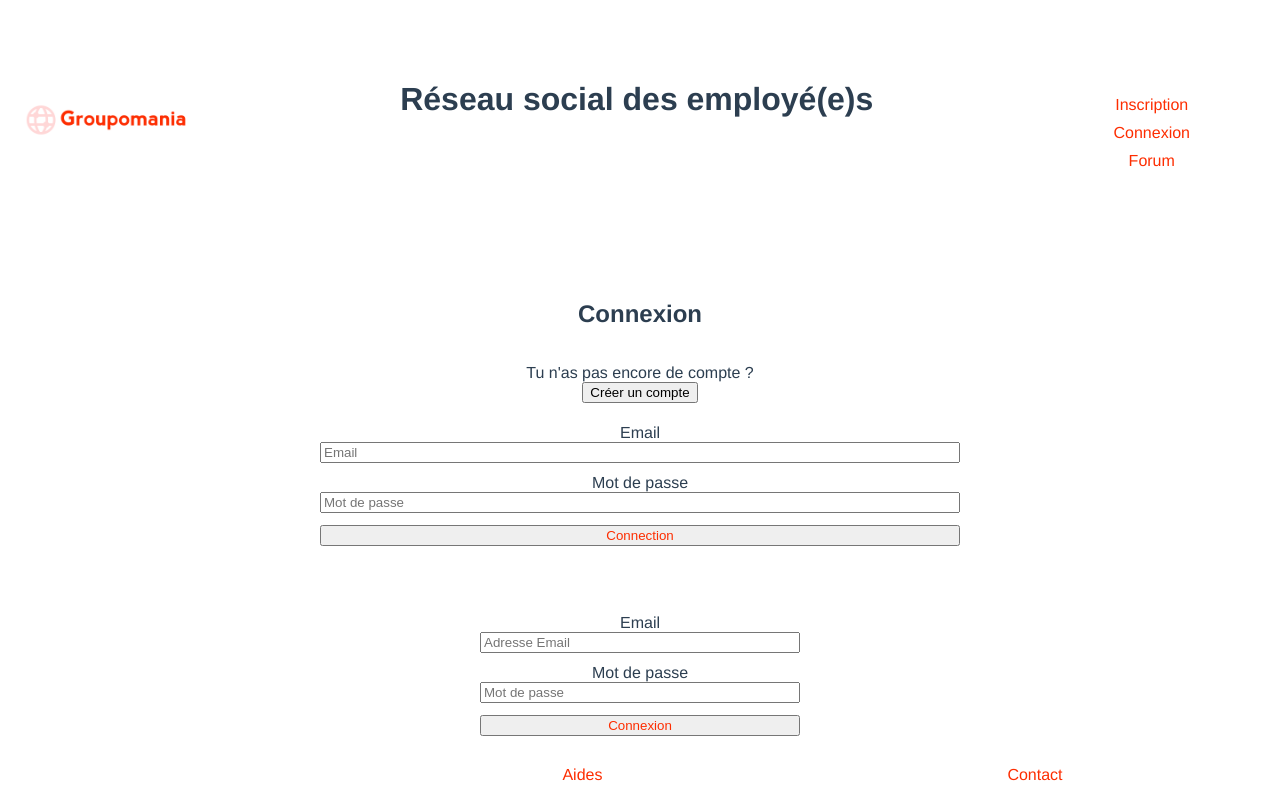
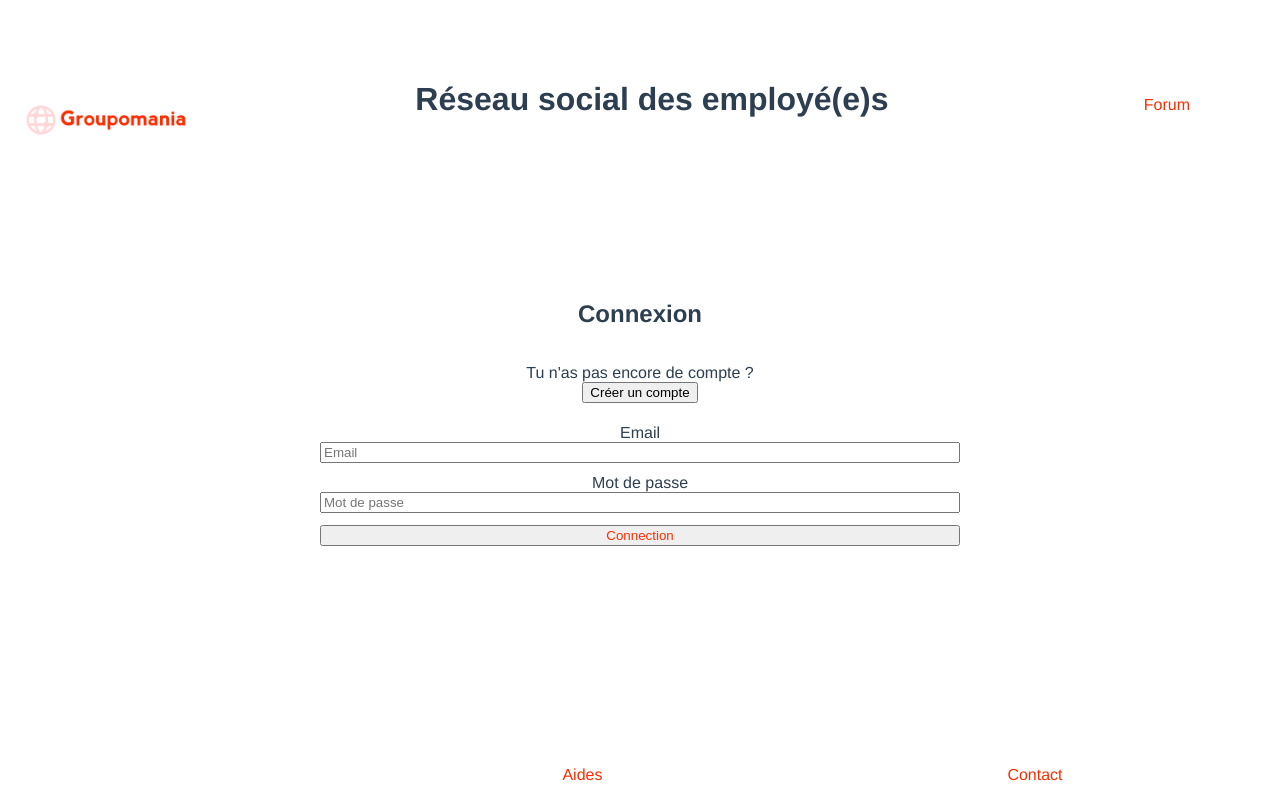
Before and after one commit to Etudiantoc-dev/p7_front_rs, a Vue app: page / in a window 1280 px wide. Built offline with nearby package versions, Linux system fonts and the light colour scheme.

Commit message:
Form avec les routeurs

```diff
--- a/src/App.vue
+++ b/src/App.vue
@@ -4,7 +4,7 @@
       <Header :image="logo" />
     </div>
 <section>
-  <FormUtilisateur/>
+
 </section>
     <router-view />
     <Footer />
@@ -13,14 +13,14 @@
 <script>
 import Header from "./components/Header.vue";
 import Footer from "./components/Footer.vue";
-import FormUtilisateur from "./components/FormUtilisateur.vue"
+
 import { mapState } from "vuex";
 
 export default {
   name: "App",
   components: {
     Header,
-    FormUtilisateur,
+
     Footer,
   },
 
--- a/src/components/FormConnexion.vue
+++ /dev/null
@@ -1,98 +0,0 @@
-<template>
-  <div class="form_group">
-    <form id="app">
-
-      <div class="form_group">
-        <label for="email">Email</label>
-        <input
-          class="form-control"
-          type="email"
-          id="email"
-          name="email"
-          v-model= "email"
-          placeholder="Adresse Email"
-        />
-      </div>
-      <div class="form_group">
-        <label for="password">Mot de passe</label>
-        <input
-          type="text"
-          class="form-control"
-          id="password"
-          name="password"
-          v-model = "password"
-          placeholder="Mot de passe"
-        />
-      </div>
-      <div class="form_group">
-        <input
-          type="submit"
-          value="Connexion"
-          class="bouton_connexion"
-          id="bouton"
-        />
-        <p id="erreur" style="color: orangered; width: max-content"></p>
-      </div>
-    </form>
-  </div>
-</template>
-<script>
-export default {
-  name: "FormConnexion",
-  props: ["email","password"]
-};
-</script>
-<style lang="css">
-body {
-  width: 100%;
-  margin: auto;
-}
-/* SECTION formulaire */
-.form_group {
-  display: flex;
-  flex-direction: column;
-  justify-content: center;
-  width: 50%;
-  margin: auto;
-  height: 50px;
-}
-.form_group,
-label {
-  display: flex;
-  justify-content: center;
-}
-.bouton_connexion {
-  color: #fd2d01;
-  margin-top: 15px;
-}
-/* Responsive */
-
-@media (max-width: 768px) {
-  header {
-    display: flex;
-    justify-content: space-between;
-    flex-direction: column;
-    width: 100%;
-    margin: auto;
-  }
-  .logo_header {
-    margin: auto;
-    width: 20%;
-  }
-  h1 {
-    font-size: 20px;
-    margin: auto;
-  }
-  ul,
-  a {
-    display: flex;
-    justify-content: center;
-    color: #fd2d01;
-    margin-top: 10px;
-    padding-left: 20px;
-  }
-  section {
-    margin-top: 20px;
-  }
-}
-</style>
--- a/src/components/Header.vue
+++ b/src/components/Header.vue
@@ -1,5 +1,3 @@
-
-
 <template>
   <header>
     <img class="logo_header" :src="image.source" :alt="image.alt" />
@@ -7,13 +5,6 @@
     <h1>Réseau social des employé(e)s</h1>
 
     <ul>
-      <li><router-link to="./Signup">
-        <a href="inscription">Inscription</a>
-        </router-link>
-      </li>
-      <li>
-        <router-link to="/"> <a href="connexion">Connexion</a></router-link>
-      </li>
       <li>
         <router-link to="/PublicationForum">
           <a href="Forum">Forum</a>
@@ -23,7 +14,7 @@
   </header>
 </template>
 
-   <script>
+<script>
 export default {
   name: "Header",
   props: {
--- a/src/router/index.js
+++ b/src/router/index.js
@@ -1,29 +1,19 @@
 import Vue from 'vue'
 import Router from 'vue-router'
-import Accueil from '../views/Accueil.vue'
-import Signup from '../views/Signup.vue'
+import AccueilUtilisateur from '../views/AccueilUtilisateur.vue'
 import VueRouter from 'vue-router'
 import Publication from '../views/PublicationForum.vue'
-import CreerSinscrire from '../components/CreerSinscrire.vue'
+
 
 Vue.use(VueRouter)
 
 export default new Router({
   routes : [
-    {
-      path:'/CreerSinscrire',
-      name:'creerSinscrire',
-      component : CreerSinscrire
-    },
+
     {
       path: '/',
-      name: 'accueil',
-      component: Accueil
-    },
-    {
-      path:'/Signup',
-      name:'signup',
-      component: Signup
+      name: ' AccueilUtilisateur',
+      component:  AccueilUtilisateur
     },
     {
       path: '/PublicationForum',
--- a/src/views/Accueil.vue
+++ /dev/null
@@ -1,68 +0,0 @@
-<template>
-  <div id="app">
-
-
-
-        <!-- <CreerSinscrire/> -->
-        <FormConnexion/>
-
-
-    <Footer/>
-  </div>
-</template>
-
-<script>
-import FormConnexion from "../components/FormConnexion.vue";
-// import CreerSinscrire from '../components/CreerSinscrire.vue'
-
-
-import {mapState} from "vuex";
-
-export default {
-  name: "Accueil",
-  components: {
-    FormConnexion,
-
-    // CreerSinscrire
-  },
-  computed:{
-    ...mapState({
-      logo: "logo"
-    })
-  },
-  data() {
-    return {
-
-      connexion: [
-        {
-          errors: [],
-          email: "",
-          password: "",
-        },
-      ],
-    };
-  },
-
-//   methods: {
-//     checkForm: function (e) {
-//       this.errors = [];
-//       if (!this.email) {
-//         this.errors.push("Email required.");
-//       } else if (!this.validEmail(this.email)) {
-//         this.errors.push("Valid email required.");
-//       }
-
-//       if (!this.errors.length) {
-//         return true;
-//       }
-//       e.preventDefault();
-//     },
-
-//     validEmail: function (email) {
-//       var expReg =
-//         /^(([^<>()[\]\\.,;:\s@"]+(\.[^<>()[\]\\.,;:\s@"]+)*)|(".+"))@((\[[0-9]{1,3}\.[0-9]{1,3}\.[0-9]{1,3}\.[0-9]{1,3}\])|(([a-zA-Z\-0-9]+\.)+[a-zA-Z]{2,}))$/;
-//       return expReg.test(email);
-//     },
-//   },
-};
-</script>
--- /dev/null
+++ b/src/views/AccueilUtilisateur.vue
@@ -0,0 +1,26 @@
+<template>
+  <div>
+    <FormUtilisateur />
+  </div>
+</template>
+
+<script>
+import FormUtilisateur from "../components/FormUtilisateur.vue";
+
+import { mapState, mapGetters} from "vuex";
+
+export default {
+  name: "Accueil",
+  components: {
+    FormUtilisateur,
+  },
+  computed: {
+    ...mapState({
+      logo: "logo",
+    }),
+    ...mapGetters({
+      validatedFields:'validatedFields'
+    })
+  },
+};
+</script>
```
